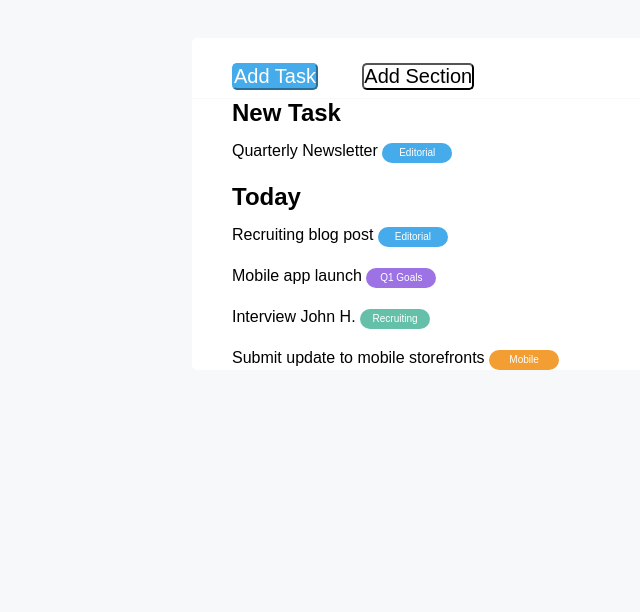
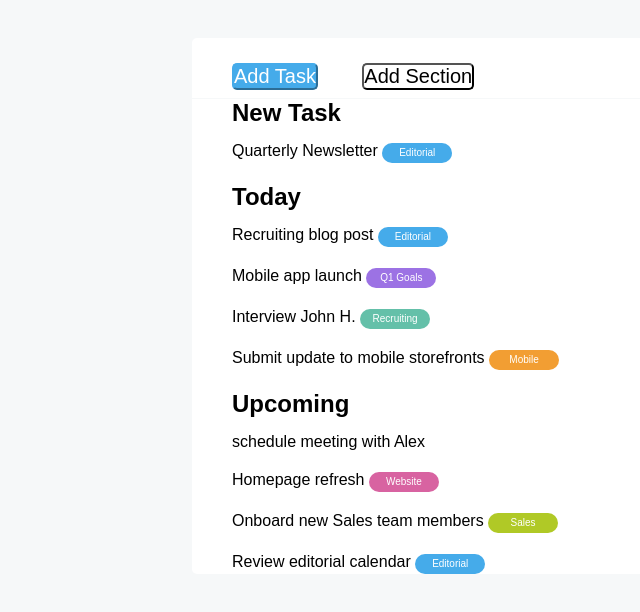
Before and after one commit to FabioCostantino84/html-css-toboolist, a plain HTML site: page index.html in a window 1280 px wide. Shown: the part 98-710 px from the top of the page, without its empty margins (0-640 px from the left). Drawn offline with Linux system fonts and the light colour scheme.

Commit message:
add container2 upcoming

```diff
--- a/css/style.css
+++ b/css/style.css
@@ -124,3 +124,27 @@ p{
     text-align: center;
     padding: 4px;
 }
+
+.website{
+    color: #ffffff;
+    background-color: var(--bool-website);
+    border-radius: 20px;
+    font-size: 10px;
+    width: 70px;
+    height: 20px;
+    display: inline-block;
+    text-align: center;
+    padding: 4px;
+}
+
+.sales{
+    color: #ffffff;
+    background-color: var(--bool-sales);
+    border-radius: 20px;
+    font-size: 10px;
+    width: 70px;
+    height: 20px;
+    display: inline-block;
+    text-align: center;
+    padding: 4px;
+}
--- a/index.html
+++ b/index.html
@@ -44,6 +44,20 @@
                 <span class="mobile">Mobile</span>
             </p>
 
+            <h2>Upcoming</h2>
+            <p>schedule meeting with Alex
+            </p>
+
+            <p>Homepage refresh
+                <span class="website">Website</span>
+            </p>
+            <p>Onboard new Sales team members
+                <span class="sales">Sales</span>
+            </p>
+            <p>Review editorial calendar
+                <span class="editorial">Editorial</span>
+            </p>
+
         </div>
 
     </main>
```
